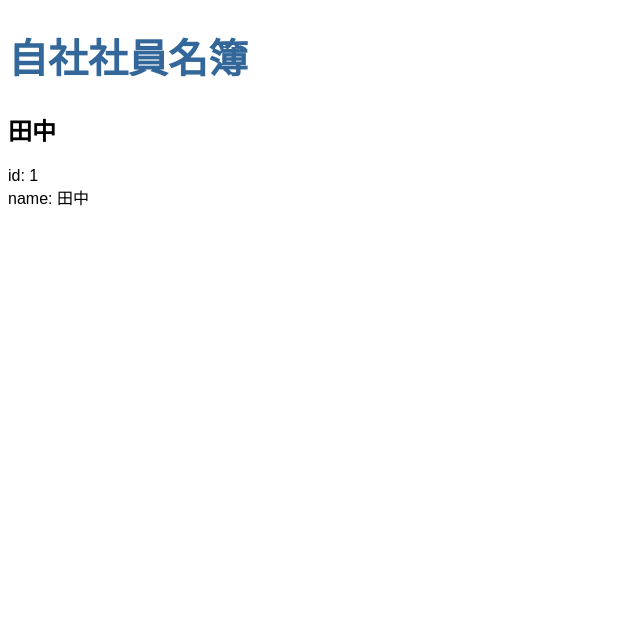
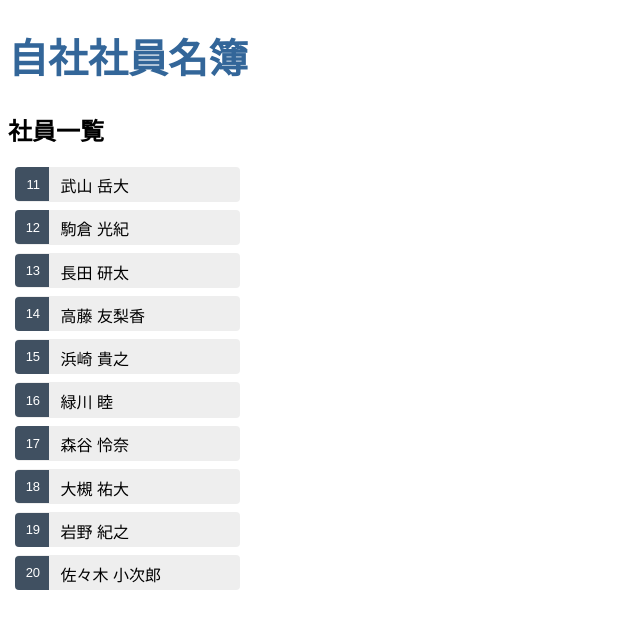
Before and after one commit to Nkot117/StudyAngular, an Angular app in the folder admin-app/: page / in a window 1280 px wide. Shown: the top 628 px of the page, without its empty margins (0-640 px from the left). Built offline with nearby package versions, Linux system fonts and the light colour scheme.

Commit message:
member-detailsコンポーネントを追加

```diff
--- /dev/null
+++ b/admin-app/src/app/member-details/member-details.component.html
@@ -0,0 +1,9 @@
+<div *ngIf="member">
+    <h2>{{ member.name }}</h2>
+    <div><span>id: {{ member.id }}</span></div>
+    <div>
+        <label>
+    名前：<input type="text" [(ngModel)]="member.name" placeholder="名前">
+  </label>
+    </div>
+</div>
--- /dev/null
+++ b/admin-app/src/app/member-details/member-details.component.ts
@@ -0,0 +1,18 @@
+import { Component, Input, OnInit } from '@angular/core';
+import { Member } from '../model/member';
+
+
+@Component({
+  selector: 'app-member-details',
+  templateUrl: './member-details.component.html',
+  styleUrls: ['./member-details.component.css']
+})
+export class MemberDetailsComponent implements OnInit {
+  @Input() member: Member;
+
+  constructor() { }
+
+  ngOnInit(): void {
+  }
+
+}
--- /dev/null
+++ b/admin-app/src/app/members/member.mock.ts
@@ -0,0 +1,15 @@
+import { Member } from '../model/member';
+
+
+export const Members : Member[] = [
+  { id: 11, name: '武山 岳大' },
+  { id: 12, name: '駒倉 光紀' },
+  { id: 13, name: '長田 研太' },
+  { id: 14, name: '高藤 友梨香' },
+  { id: 15, name: '浜崎 貴之' },
+  { id: 16, name: '緑川 睦' },
+  { id: 17, name: '森谷 怜奈' },
+  { id: 18, name: '大槻 祐大' },
+  { id: 19, name: '岩野 紀之' },
+  { id: 20, name: '佐々木 小次郎' }
+]
--- a/admin-app/src/app/members/members.component.css
+++ b/admin-app/src/app/members/members.component.css
@@ -0,0 +1,63 @@
+/* MembersComponent's private CSS styles */
+
+.members {
+    margin: 0 0 2em 0;
+    list-style-type: none;
+    padding: 0;
+    width: 15em;
+}
+
+.members li {
+    position: relative;
+    cursor: pointer;
+    background-color: #EEE;
+    margin: .5em;
+    padding: .3em 0;
+    height: 1.6em;
+    border-radius: 4px;
+}
+
+.members li:hover {
+    color: #607D8B;
+    background-color: #DDD;
+    left: .1em;
+}
+
+.members a {
+    color: #333;
+    text-decoration: none;
+    position: relative;
+    display: block;
+    width: 250px;
+}
+
+.members a:hover {
+    color: #607D8B;
+}
+
+.members li.selected {
+    background-color: #CFD8DC;
+    color: white;
+}
+
+.members li.selected:hover {
+    background-color: #BBD8DC;
+    color: white;
+}
+
+.members .badge {
+    display: inline-block;
+    font-size: small;
+    color: white;
+    padding: 0.8em 0.7em 0 0.7em;
+    background-color: #405061;
+    line-height: 1em;
+    position: relative;
+    left: -1px;
+    top: -4px;
+    height: 1.8em;
+    min-width: 16px;
+    text-align: right;
+    margin-right: .8em;
+    border-radius: 4px 0 0 4px;
+}
--- a/admin-app/src/app/members/members.component.html
+++ b/admin-app/src/app/members/members.component.html
@@ -1,3 +1,9 @@
-<h2>{{ member.name }}</h2>
-<div><span>id: {{ member.id }}</span></div>
-<div><span>name: {{ member.name }}</span></div>
+<h2>社員一覧</h2>
+
+<ul class="members">
+    <li *ngFor="let member of members" [class.selected]="member === selectedMember" (click)="onSelect(member)">
+        <span class="badge">{{ member.id }}</span>{{ member.name }}
+    </li>
+</ul>
+
+<app-member-details [member]="selectedMember"></app-member-details>
--- a/admin-app/src/app/members/members.component.ts
+++ b/admin-app/src/app/members/members.component.ts
@@ -1,5 +1,6 @@
 import { Component, OnInit } from '@angular/core';
 import { Member } from '../model/member';
+import { Members } from './member.mock';
 
 @Component({
   selector: 'app-members',
@@ -8,14 +9,17 @@ import { Member } from '../model/member';
 })
 export class MembersComponent implements OnInit {
 
-  public member: Member = {
-    id: 1,
-    name: "田中"
-  }
+
+  public members : Member[] = Members;
+  public selectedMember: Member;
 
   constructor() { }
 
   ngOnInit(): void {
   }
 
+  public onSelect(member:Member):void {
+    this.selectedMember = member;
+  }
+
 }
```
Also changed, not shown: admin-app/src/app/app.module.ts (+6 -2 lines), admin-app/src/app/member-details/member-details.component.css (added), 1 other file (tests, documents, lock files or other folders).
